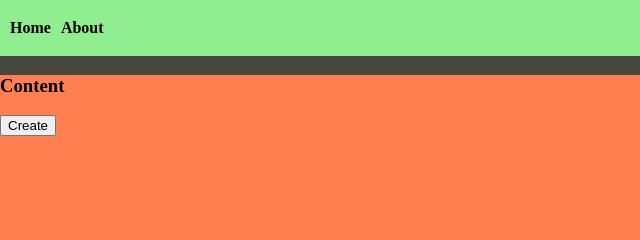
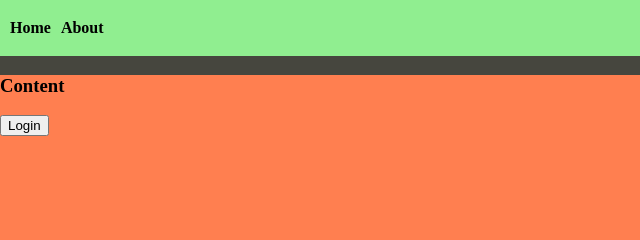
Before and after one commit to mythily-muthu/block-inline-elements, a plain HTML site: page index.html in a window 1280 px wide. Shown: the top 240 px of the page, 0-640 px from the left. Drawn offline with Linux system fonts and the light colour scheme.

Commit message:
UI: created button text changed into login

```diff
--- a/index.html
+++ b/index.html
@@ -24,7 +24,7 @@
       </div>
       <div class="content_container">
         <h3>Content</h3>
-        <button>Create</button>
+        <button>Login</button>
       </div>
 
       <div class="footer">
```
